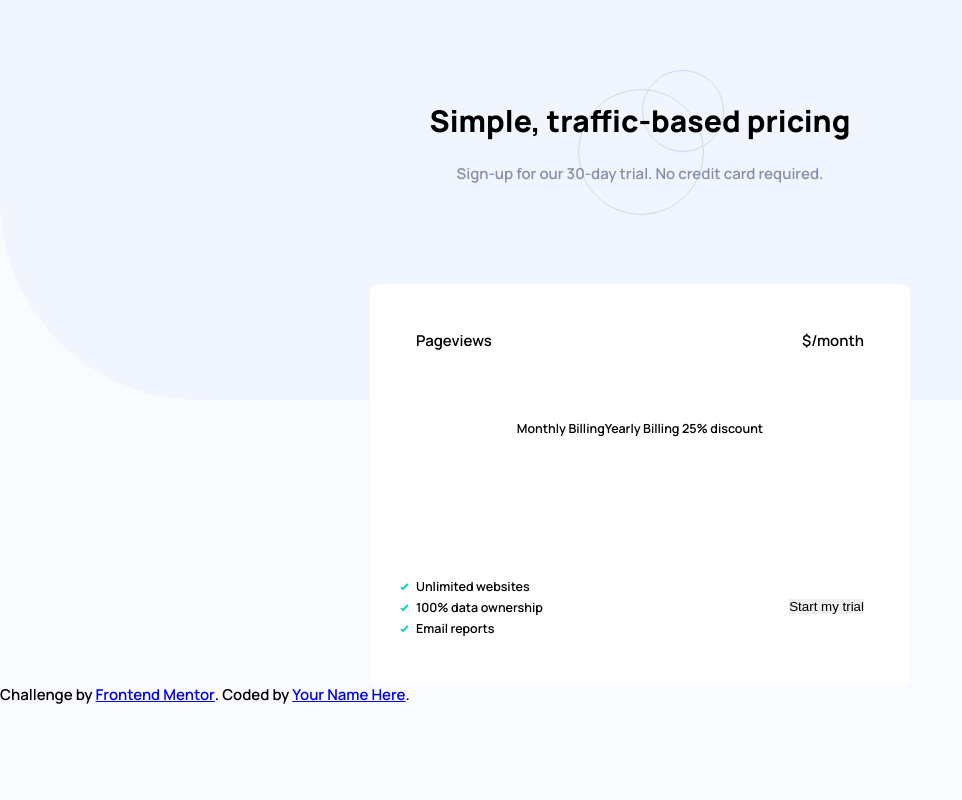
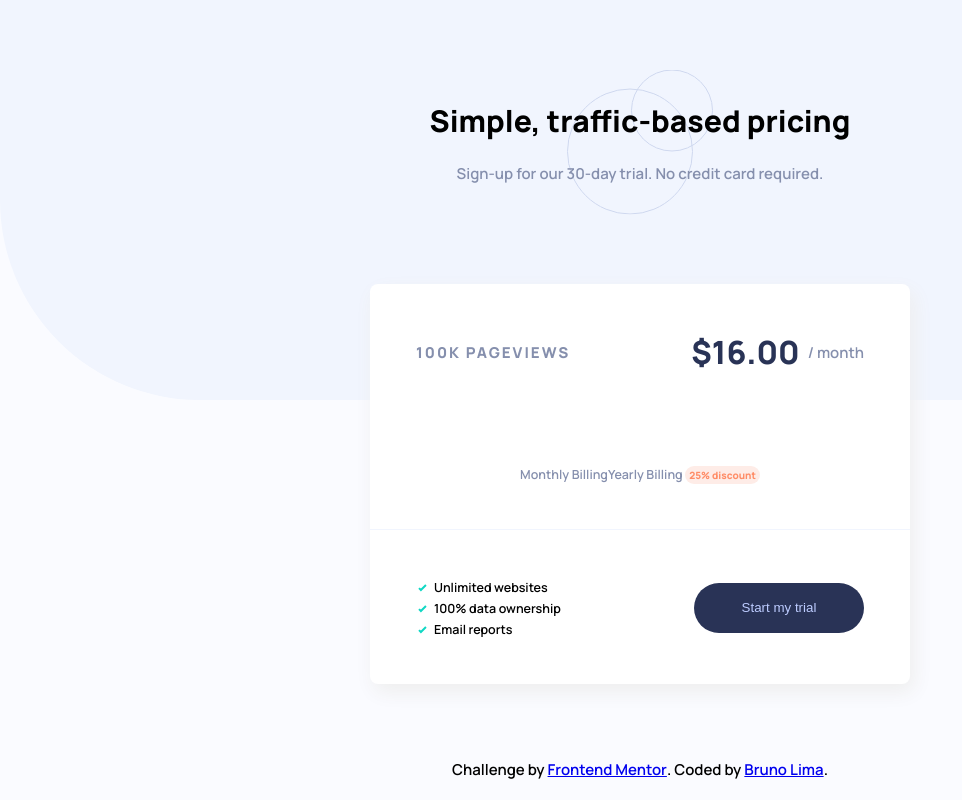
Before and after one commit to brunolimadev/frontend-mentor, a plain HTML site: page index.html in a window 1280 px wide. Shown: the whole page, without its empty margins (0-962 px from the left). Drawn offline with Linux system fonts and the light colour scheme.

Commit message:
feat: Added style on page

```diff
--- a/css/style.css
+++ b/css/style.css
@@ -24,6 +24,7 @@ h1, h2, h3, h4, h5, h6, p, span, small, a{
 }
 
 ul{
+    padding-left: 18px;
     list-style: url('../images/icon-check.svg');
 }
 
@@ -45,8 +46,9 @@ body{
 }
 
 .container{
-    max-width: 540px;
+    max-width: 940px;
     width: 100%;
+    height: 100vh;
     margin: 0 auto;
     overflow: hidden;
 }
@@ -65,8 +67,10 @@ body{
     height: 145px;
     background-image: url('../images/pattern-circles.svg');
     z-index: -1;
-    top: -30px;
-    left: calc((146px / 2) + (270px / 2));
+    top: 50%;
+    left: 50%;
+    margin-right: -50%;
+    transform: translate(-50%, -50%);
 }
 
 .top > h1{
@@ -79,32 +83,95 @@ body{
 }
 
 main{
+    max-width: 540px;
     width: 100%;
     height: 400px;
+    margin: 0 auto;
     background-color: #fff;
     border-radius: 8px;
-    padding: 46px;
     display: flex;
     flex-direction: column;
     justify-content: space-between;
+    box-shadow: 4px 8px 20px #eee;
 }
 .main__top,
 .main__content,
 .main__footer{
     display: flex;
+    padding: 46px;
 }
 
 .main__top{
     justify-content: space-between;
+    align-items: center;
+}
+
+.main__top > p{
+    font-weight: 800;
+    color: var(--text);
+    display: flex;
+    align-items: center;
+}
+
+.main__top > p:first-child{
+    letter-spacing: 2px;
+}
+
+
+.main__top > p:last-child{
+    font-weight: 600;
+}
+
+
+.main__top .value{
+    font-weight: 800;
+    font-size: 32px;
+    color: var(--text-and-cta-bg);
+    margin-right: 8px;
 }
 
 .main__content{
     justify-content: center;
+    border-bottom: 1px solid #f1f5fe;
+}
+
+.main__content small{
+    color: var(--text);
+}
+
+.main__content-discount{
+    background-color: var(--discount-bg);
+    color: var(--discount-text);
+    padding: 2px 4px;
+    border-radius: 30px;
+    font-size: 10px;
+    font-weight: 800;
 }
 
 .main__footer{
     justify-content: space-between;
     align-items: center;
+}
+
+button{
+    width:  170px;
+    height: 50px;
+    background-color: var(--text-and-cta-bg);
+    color: var(--cta-text);
+    border-radius: 170px;
+    cursor: pointer;
+}
+
+button:hover{
+    color: #fff;
+}
+
+.attribution{
+    width: 100%;
+    position: absolute;
+    bottom: 20px;
+    left: 0;
+    text-align: center;
 }
 
 
--- a/index.html
+++ b/index.html
@@ -1,8 +1,10 @@
 <!DOCTYPE html>
 <html lang="en">
+
 <head>
   <meta charset="UTF-8">
-  <meta name="viewport" content="width=device-width, initial-scale=1.0"> <!-- displays site properly based on user's device -->
+  <meta name="viewport" content="width=device-width, initial-scale=1.0">
+  <!-- displays site properly based on user's device -->
 
   <link rel="icon" type="image/png" sizes="32x32" href="./images/favicon-32x32.png">
 
@@ -11,6 +13,7 @@
   <link href="https://fonts.googleapis.com/css2?family=Manrope:wght@600;800&display=swap" rel="stylesheet">
   <link rel="stylesheet" href="css/style.css">
 </head>
+
 <body>
   <div class="container">
     <div class="bg"></div>
@@ -22,8 +25,8 @@
     </header>
     <main>
       <div class="main__top">
-        <p>Pageviews</p>
-        <p><span class="value">$</span>/month</p>
+        <p>100K PAGEVIEWS</p>
+        <p><span class="value">$16.00</span>/ month</p>
       </div>
       <div class="main__content">
         <small>
@@ -31,10 +34,9 @@
         </small>
         <small>
           Yearly Billing
-        <span>25% discount</span>
+          <span class="main__content-discount">25% discount</span>
         </small>
       </div>
-      <hr>
       <div class="main__footer">
         <ul>
           <li>
@@ -50,14 +52,11 @@
         <button>Start my trial</button>
       </div>
     </main>
-  </div>
-
-
-
-
     <div class="attribution">
       Challenge by <a href="https://www.frontendmentor.io?ref=challenge" target="_blank">Frontend Mentor</a>.
-    Coded by <a href="#">Your Name Here</a>.
+      Coded by <a href="https://github.com/brunolimadev/interactive-pricing-component-main">Bruno Lima</a>.
+    </div>
   </div>
 </body>
+
 </html>
```
Lines whose indentation alone changed are shown as unchanged.
